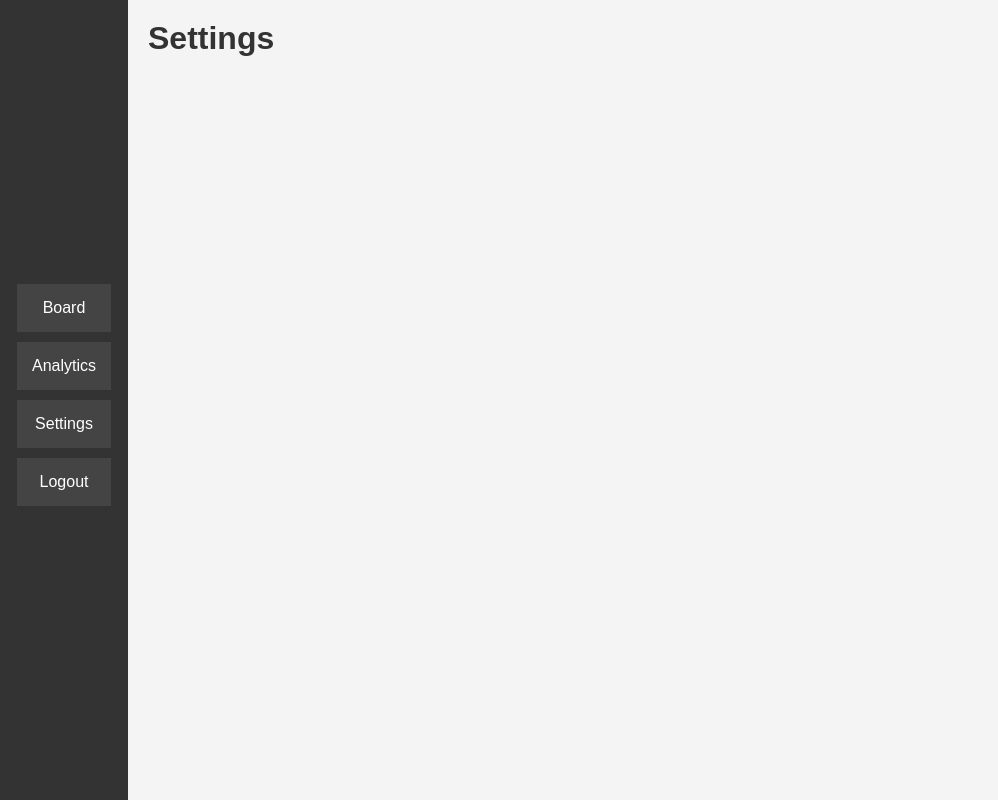
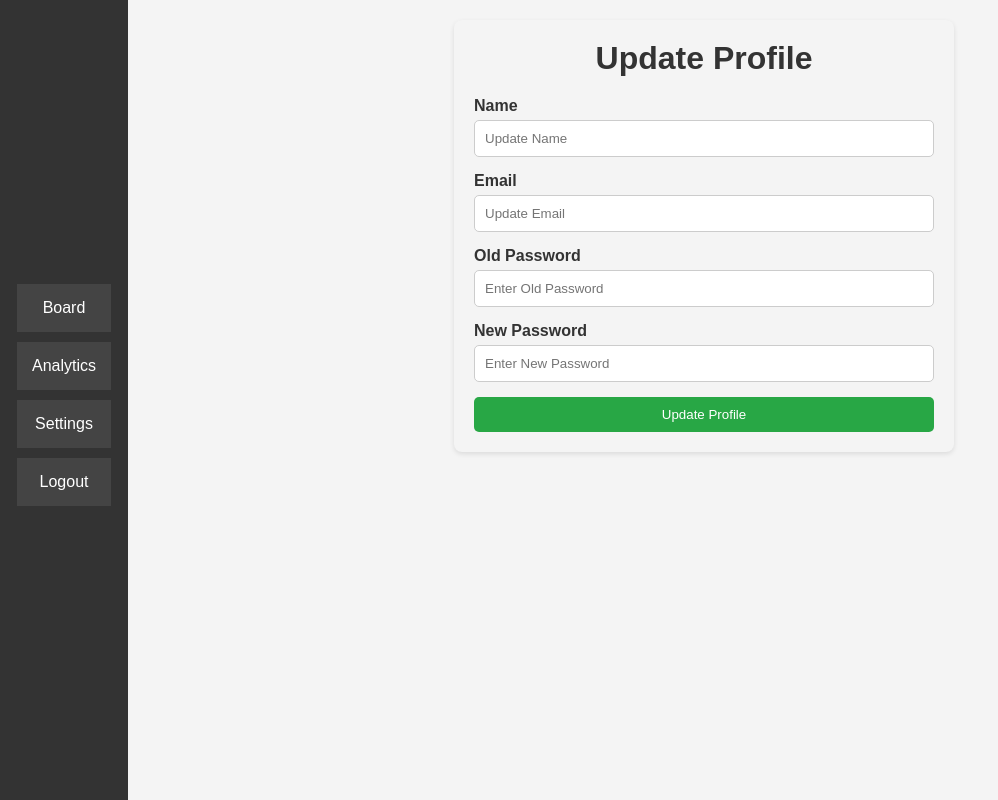
Before and after one commit to Jitanshu08/Task-Manager-Frontend, a React (Vite) app: page /settings in a window 1280 px wide. Shown: the whole page, without its empty margins (0-998 px from the left). Built offline with nearby package versions, Linux system fonts and the light colour scheme; no server answers; sample sign-in values are in the browser's storage.

Commit message:
added analytics to fetch and settings page to update profile of the user

```diff
--- /dev/null
+++ b/src/css/Analytics.css
@@ -0,0 +1,39 @@
+/* Container for the analytics page */
+.analytics-container {
+    padding: 20px;
+  }
+
+  /* Layout for two columns (boxes) */
+  .analytics-columns {
+    display: flex;
+    justify-content: space-between;
+    gap: 20px;
+  }
+
+  /* Each analytics box */
+  .analytics-box {
+    flex: 1;
+    background-color: #f4f4f4;
+    padding: 20px;
+    border-radius: 8px;
+    box-shadow: 0 2px 5px rgba(0, 0, 0, 0.1);
+  }
+
+  /* List of items inside each box */
+  .analytics-box ul {
+    list-style-type: disc;
+    padding-left: 20px;
+    margin: 0;  /* No gap between rows */
+  }
+
+  /* Each list item */
+  .analytics-box li {
+    font-size: 16px;
+    margin-bottom: 10px;
+    display: flex;
+    justify-content: space-between;  /* Align text and number to opposite sides */
+  }
+
+  .analytics-box li span {
+    font-weight: bold;  /* Bold the numbers */
+  }
--- /dev/null
+++ b/src/css/Settings.css
@@ -0,0 +1,51 @@
+/* Container for the settings page */
+.settings-page {
+  padding: 20px;
+  max-width: 500px;
+  margin: 0 auto;
+  background-color: #f4f4f4;
+  border-radius: 8px;
+  box-shadow: 0 2px 5px rgba(0, 0, 0, 0.1);
+}
+
+/* Form title */
+.settings-page h1 {
+  text-align: center;
+  margin-bottom: 20px;
+}
+
+/* Form group styling */
+.form-group {
+  margin-bottom: 15px;
+}
+
+/* Label styling */
+.form-group label {
+  display: block;
+  margin-bottom: 5px;
+  font-weight: bold;
+}
+
+/* Input styling */
+.form-group input {
+  width: 100%;
+  padding: 10px;
+  border: 1px solid #ccc;
+  border-radius: 5px;
+  box-sizing: border-box;
+}
+
+/* Button styling */
+.settings-page button {
+  width: 100%;
+  padding: 10px;
+  background-color: #28a745;
+  color: white;
+  border: none;
+  border-radius: 5px;
+  cursor: pointer;
+}
+
+.settings-page button:hover {
+  background-color: #218838;
+}
--- a/src/pages/Analytics.jsx
+++ b/src/pages/Analytics.jsx
@@ -1,12 +1,60 @@
-import React from 'react';
-import Navbar from '../components/Navbar';
+import React, { useState, useEffect } from 'react';
+import API from '../services/api';
+import '../css/Analytics.css';
 
 const Analytics = () => {
+  const [tasks, setTasks] = useState([]);
+
+  // Fetch tasks from the backend
+  useEffect(() => {
+    const fetchTasks = async () => {
+      try {
+        const response = await API.get('/api/tasks');
+        setTasks(response.data);
+      } catch (error) {
+        console.error('Error fetching tasks:', error);
+      }
+    };
+
+    fetchTasks();
+  }, []);
+
+  // Calculate task statistics
+  const backlogCount = tasks.filter(task => task.status === 'backlog').length;
+  const todoCount = tasks.filter(task => task.status === 'to-do').length;
+  const inProgressCount = tasks.filter(task => task.status === 'in-progress').length;
+  const completedCount = tasks.filter(task => task.status === 'done').length;
+
+  const lowPriorityCount = tasks.filter(task => task.priority === 'low').length;
+  const moderatePriorityCount = tasks.filter(task => task.priority === 'medium').length;
+  const highPriorityCount = tasks.filter(task => task.priority === 'high').length;
+
+  const today = new Date().setHours(0, 0, 0, 0);  // Start of today
+  const dueTodayCount = tasks.filter(task => new Date(task.dueDate).setHours(0, 0, 0, 0) === today).length;
+
   return (
-    <div className="analytics-page">
-      <Navbar />
-      <h1>Analytics</h1>
-      {/* Display analytics data here */}
+    <div className="analytics-container">
+      <h1>Task Analytics</h1>
+      <div className="analytics-columns">
+
+        <div className="analytics-box">
+          <ul>
+            <li>Backlog Tasks <span>{backlogCount}</span></li>
+            <li>To-Do Tasks <span>{todoCount}</span></li>
+            <li>In-Progress Tasks <span>{inProgressCount}</span></li>
+            <li>Completed Tasks <span>{completedCount}</span></li>
+          </ul>
+        </div>
+
+        <div className="analytics-box">
+          <ul>
+            <li>Low Priority <span>{lowPriorityCount}</span></li>
+            <li>Moderate Priority <span>{moderatePriorityCount}</span></li>
+            <li>High Priority <span>{highPriorityCount}</span></li>
+            <li>Due Today <span>{dueTodayCount}</span></li>
+          </ul>
+        </div>
+      </div>
     </div>
   );
 };
--- a/src/pages/Settings.jsx
+++ b/src/pages/Settings.jsx
@@ -1,12 +1,75 @@
-import React from 'react';
-import Navbar from '../components/Navbar';
+import React, { useState } from "react";
+import API from "../services/api";
+import { toast } from "react-toastify";
+import { useNavigate } from "react-router-dom";
+import "../css/Settings.css";
 
 const Settings = () => {
+  const [name, setName] = useState("");
+  const [email, setEmail] = useState("");
+  const [oldPassword, setOldPassword] = useState("");
+  const [newPassword, setNewPassword] = useState("");
+  const navigate = useNavigate();
+
+  const handleUpdateProfile = async (e) => {
+    e.preventDefault();
+    try {
+      const response = await API.put("/api/users/profile", {
+        name,
+        email,
+        oldPassword,
+        newPassword,
+      });
+      toast.success(response.data.message);
+      localStorage.removeItem("token"); // Log out after update
+      navigate("/login"); // Redirect to login
+    } catch (error) {
+      toast.error(error.response?.data?.message || "Profile update failed.");
+    }
+  };
+
   return (
     <div className="settings-page">
-      <Navbar />
-      <h1>Settings</h1>
-      {/* Add form for updating user info (name, email, password) */}
+      <h1>Update Profile</h1>
+      <form onSubmit={handleUpdateProfile}>
+        <div className="form-group">
+          <label>Name</label>
+          <input
+            type="text"
+            value={name}
+            onChange={(e) => setName(e.target.value)}
+            placeholder="Update Name"
+          />
+        </div>
+        <div className="form-group">
+          <label>Email</label>
+          <input
+            type="email"
+            value={email}
+            onChange={(e) => setEmail(e.target.value)}
+            placeholder="Update Email"
+          />
+        </div>
+        <div className="form-group">
+          <label>Old Password</label>
+          <input
+            type="password"
+            value={oldPassword}
+            onChange={(e) => setOldPassword(e.target.value)}
+            placeholder="Enter Old Password"
+          />
+        </div>
+        <div className="form-group">
+          <label>New Password</label>
+          <input
+            type="password"
+            value={newPassword}
+            onChange={(e) => setNewPassword(e.target.value)}
+            placeholder="Enter New Password"
+          />
+        </div>
+        <button type="submit">Update Profile</button>
+      </form>
     </div>
   );
 };
```
